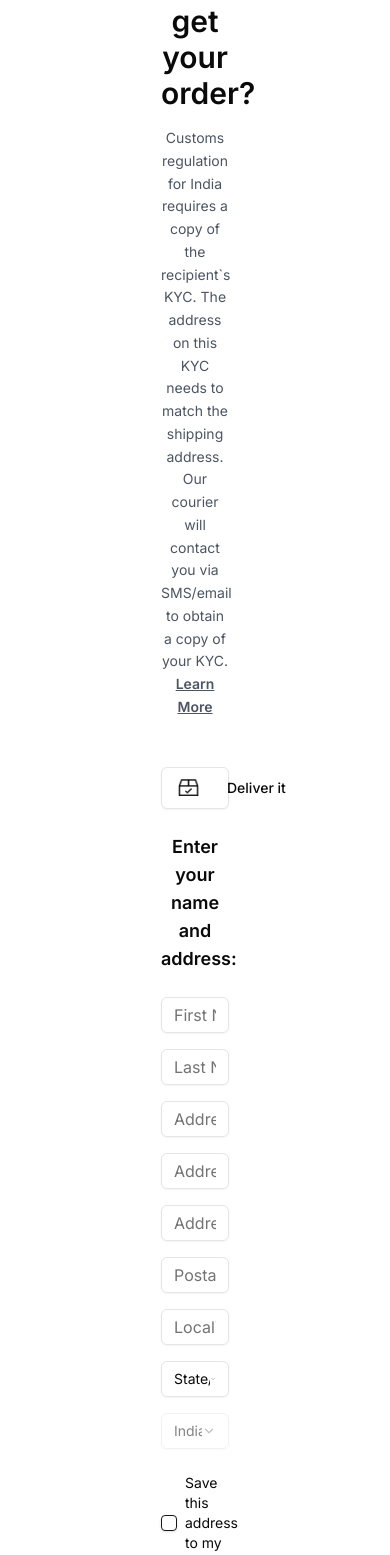
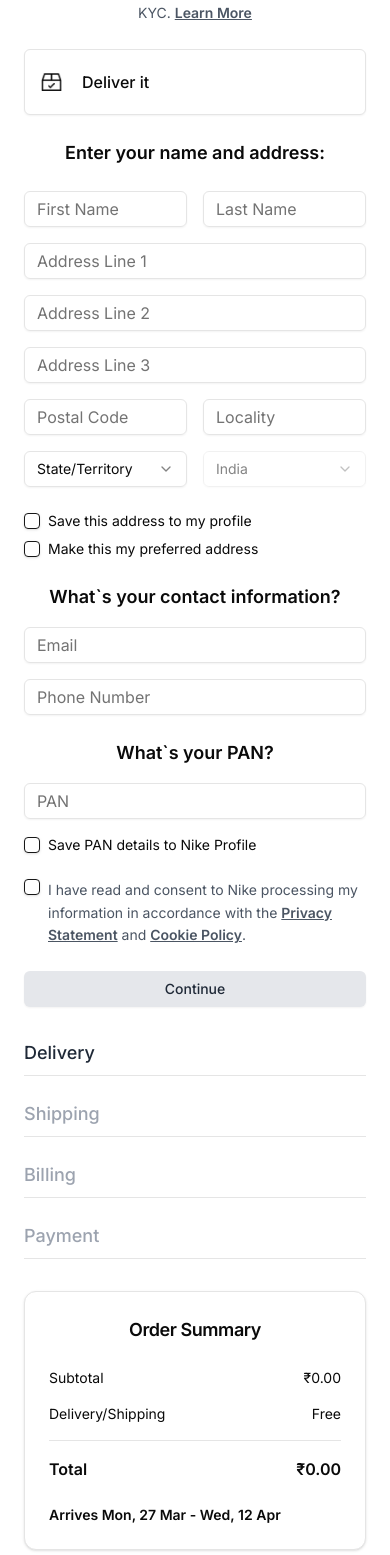
Before and after one commit to Tahasaif3/Figma-Template-3, a Next.js app: page /checkout in a window 390 px wide. Shown: the part 249-1804 px from the top of the page. Built offline with nearby package versions, Linux system fonts and the light colour scheme.

Commit message:
code updated completed

```diff
--- a/src/app/checkout/page.tsx
+++ b/src/app/checkout/page.tsx
@@ -12,12 +12,12 @@ export default function CheckoutPage() {
     <div className="bg-white min-h-screen flex flex-col">
       <Navbar />
       <div className="flex-grow">
-        <div className="container mx-auto px-4 md:px-64 py-6">
-          <div className="lg:flex lg:space-x-8">
+        <div className="w-full mx-auto px-4 sm:px-6 md:px-8 lg:px-64 py-6">
+          <div className="lg:flex lg:gap-8 max-w-[1200px] mx-auto">
             <div className="lg:w-2/3 space-y-6">
-              <div className="text-center md:text-left">
-                <h2 className="text-3xl font-semibold mb-4">How would you like to get your order?</h2>
-                <p className="text-gray-600 text-sm mb-6 leading-relaxed max-w-[600px] mx-auto md:mx-0">
+              <div className="text-center lg:text-left space-y-4">
+                <h2 className="text-3xl font-semibold">How would you like to get your order?</h2>
+                <p className="text-gray-600 text-sm leading-relaxed max-w-[600px] mx-auto lg:mx-0">
                   Customs regulation for India requires a copy of the recipient`s KYC. The address on this KYC needs to
                   match the shipping address. Our courier will contact you via SMS/email to obtain a copy of your KYC.{" "}
                   <a href="#" className="underline font-semibold">
@@ -26,8 +26,8 @@ export default function CheckoutPage() {
                 </p>
               </div>
 
-              <Button variant="outline" className="w-full justify-start mb-6 py-5">
-                <Image src="/images/Group.png" alt="Deliver" width={21} height={19} className="mr-5" />
+              <Button variant="outline" className="w-full justify-start h-auto py-5 px-4 gap-5 text-base font-medium">
+                <Image src="/images/Group.png" alt="Deliver" width={21} height={19} />
                 Deliver it
               </Button>
 
@@ -46,7 +46,7 @@ export default function CheckoutPage() {
             </div>
 
             <div className="lg:w-1/3 mt-8 lg:mt-0">
-              <div className="sticky top-4">
+              <div className="lg:sticky lg:top-4">
                 <OrderSummary />
               </div>
             </div>
--- a/src/components/CheckoutForm.tsx
+++ b/src/components/CheckoutForm.tsx
@@ -36,16 +36,19 @@ export function CheckoutForm() {
   }
 
   return (
-    <form onSubmit={handleSubmit} className="space-y-6 max-w-[600px] mx-auto md:mx-0">
-      <h3 className="text-lg font-semibold text-center md:text-left">Enter your name and address:</h3>
-      <div className="grid grid-cols-1 md:grid-cols-2 gap-4">
+    <form onSubmit={handleSubmit} className="space-y-6">
+      <div className="text-center lg:text-left">
+        <h3 className="text-lg font-semibold">Enter your name and address:</h3>
+      </div>
+
+      <div className="grid grid-cols-1 sm:grid-cols-2 gap-4">
         <Input
           name="firstName"
           placeholder="First Name"
           value={formData.firstName}
           onChange={handleInputChange}
           required
-          className="w-full p-3"
+          className="w-full p-3 col-span-2 sm:col-span-1"
         />
         <Input
           name="lastName"
@@ -53,7 +56,7 @@ export function CheckoutForm() {
           value={formData.lastName}
           onChange={handleInputChange}
           required
-          className="w-full p-3"
+          className="w-full p-3 col-span-2 sm:col-span-1"
         />
         <Input
           name="addressLine1"
@@ -61,21 +64,21 @@ export function CheckoutForm() {
           value={formData.addressLine1}
           onChange={handleInputChange}
           required
-          className="w-full p-3 col-span-full"
+          className="w-full p-3 col-span-2"
         />
         <Input
           name="addressLine2"
           placeholder="Address Line 2"
           value={formData.addressLine2}
           onChange={handleInputChange}
-          className="w-full p-3 col-span-full"
+          className="w-full p-3 col-span-2"
         />
         <Input
           name="addressLine3"
           placeholder="Address Line 3"
           value={formData.addressLine3}
           onChange={handleInputChange}
-          className="w-full p-3 col-span-full"
+          className="w-full p-3 col-span-2"
         />
         <Input
           name="postalCode"
@@ -129,7 +132,9 @@ export function CheckoutForm() {
       </div>
 
       <div className="space-y-4">
-        <h3 className="text-lg font-semibold text-center md:text-left">What`s your contact information?</h3>
+        <div className="text-center lg:text-left">
+          <h3 className="text-lg font-semibold">What`s your contact information?</h3>
+        </div>
         <Input
           name="email"
           type="email"
@@ -151,7 +156,9 @@ export function CheckoutForm() {
       </div>
 
       <div className="space-y-4">
-        <h3 className="text-lg font-semibold text-center md:text-left">What`s your PAN?</h3>
+        <div className="text-center lg:text-left">
+          <h3 className="text-lg font-semibold">What`s your PAN?</h3>
+        </div>
         <Input
           name="pan"
           placeholder="PAN"
@@ -183,7 +190,7 @@ export function CheckoutForm() {
         </label>
       </div>
 
-      <Button type="submit" className="w-full p-3 bg-gray-200 text-gray-800 hover:bg-gray-300">
+      <Button type="submit" variant="secondary" className="w-full p-3 bg-gray-200 text-gray-800 hover:bg-gray-300">
         Continue
       </Button>
     </form>
--- a/src/components/OrderSummary.tsx
+++ b/src/components/OrderSummary.tsx
@@ -8,16 +8,16 @@ export function OrderSummary() {
   const { cart } = useCart()
 
   const subtotal = cart.reduce((total, item) => total + item.price * item.quantity, 0)
-  const shipping = 0
+  const shipping = 0 // Free shipping
   const total = subtotal + shipping
 
   return (
-    <Card className="w-full">
-      <CardHeader>
-        <CardTitle>Order Summary</CardTitle>
+    <Card className="w-full bg-white">
+      <CardHeader className="px-6">
+        <CardTitle className="text-lg font-semibold text-center lg:text-left">Order Summary</CardTitle>
       </CardHeader>
-      <CardContent>
-        <div className="space-y-2">
+      <CardContent className="px-6">
+        <div className="space-y-4">
           <div className="flex justify-between text-sm">
             <span>Subtotal</span>
             <span>₹{subtotal.toFixed(2)}</span>
@@ -26,16 +26,16 @@ export function OrderSummary() {
             <span>Delivery/Shipping</span>
             <span>{shipping === 0 ? "Free" : `₹${shipping}`}</span>
           </div>
-          <div className="flex justify-between font-semibold text-lg">
+          <div className="flex justify-between font-semibold border-t pt-4">
             <span>Total</span>
             <span>₹{total.toFixed(2)}</span>
           </div>
         </div>
 
-        <div className="mt-4 space-y-4">
+        <div className="mt-6 space-y-4">
           <p className="text-sm font-semibold">Arrives Mon, 27 Mar - Wed, 12 Apr</p>
           {cart.map((item) => (
-            <div key={item.id} className="flex items-center space-x-4">
+            <div key={item.id} className="flex items-center gap-4">
               <div className="relative w-24 h-24 flex-shrink-0">
                 <Image
                   src={item.image || "/placeholder.svg"}
@@ -45,7 +45,7 @@ export function OrderSummary() {
                 />
               </div>
               <div className="flex-1 min-w-0">
-                <p className="font-semibold truncate">{item.productName}</p>
+                <p className="font-semibold text-sm">{item.productName}</p>
                 <p className="text-sm text-gray-500">Quantity: {item.quantity}</p>
                 <p className="text-sm">₹{item.price.toFixed(2)}</p>
               </div>
```
